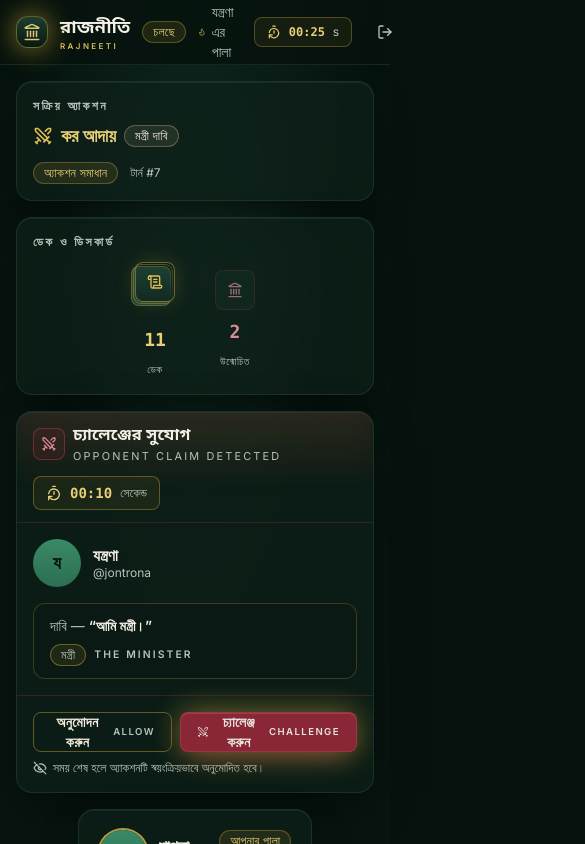
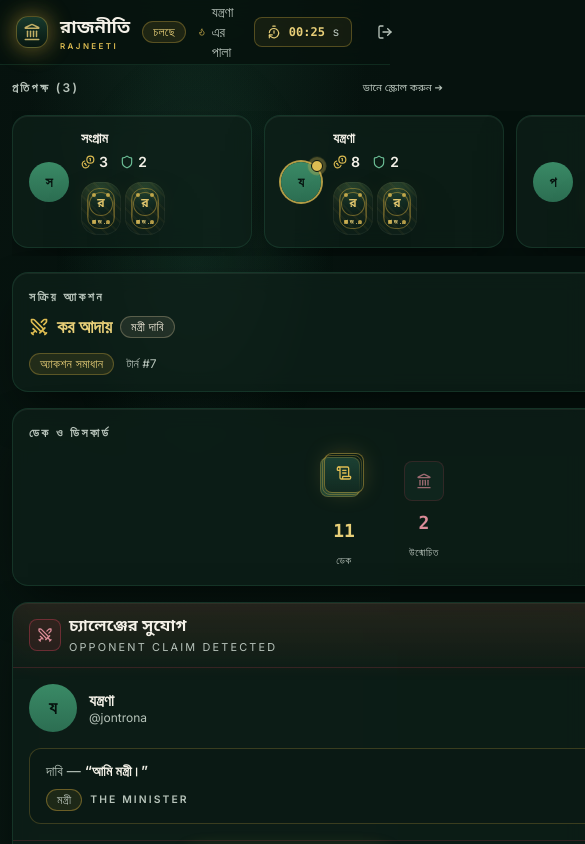
Before and after one commit to AfridiGit065/rajneeti, a Next.js app in the folder frontend/: page /game/1 in a window 390 px wide. Shown: the top 844 px of the page, 585 px wide, since content can reach past the window. Built offline with nearby package versions, Linux system fonts and the light colour scheme.

Commit message:
feat: F23 responsive polish - mobile layouts lint fixes action grid nav improvements

```diff
--- a/frontend/src/app/(app)/history/page.tsx
+++ b/frontend/src/app/(app)/history/page.tsx
@@ -36,7 +36,7 @@ function FilterPills({
     <div
       role="group"
       aria-label="ফলাফল অনুযায়ী ফিল্টার"
-      className="inline-flex rounded-xl border border-forest-500/25 bg-deep-900/80 p-1"
+      className="flex flex-wrap sm:inline-flex rounded-xl border border-forest-500/25 bg-deep-900/80 p-1 gap-1"
     >
       {FILTERS.map((filter) => {
         const active = filter.value === value;
--- a/frontend/src/app/globals.css
+++ b/frontend/src/app/globals.css
@@ -410,122 +410,6 @@ body {
   border: 1px solid rgb(201 165 60 / 0.45);
 }
 
-/* ============================================================
-   F22 — Game over cinematic
-   ============================================================ */
-
-@keyframes victory-flare {
-  0%,
-  100% {
-    opacity: 0.45;
-    transform: scale(0.97);
-  }
-  50% {
-    opacity: 0.9;
-    transform: scale(1.05);
-  }
-}
-
-.animate-victory-flare {
-  animation: victory-flare 7s ease-in-out infinite;
-}
-
-@keyframes trophy-float {
-  0%,
-  100% {
-    transform: translateY(0);
-  }
-  50% {
-    transform: translateY(-7px);
-  }
-}
-
-.animate-trophy-float {
-  animation: trophy-float 5s ease-in-out infinite;
-}
-
-@keyframes ring-orbit {
-  from {
-    transform: rotate(0deg);
-  }
-  to {
-    transform: rotate(360deg);
-  }
-}
-
-.animate-ring-orbit {
-  animation: ring-orbit 28s linear infinite;
-}
-
-@keyframes particle-rise {
-  0% {
-    transform: translateY(0) scale(1);
-    opacity: 0;
-  }
-  12% {
-    opacity: 0.9;
-  }
-  70% {
-    opacity: 0.45;
-  }
-  100% {
-    transform: translateY(-72vh) scale(0.35);
-    opacity: 0;
-  }
-}
-
-.animate-particle-rise {
-  animation-name: particle-rise;
-  animation-timing-function: linear;
-  animation-iteration-count: infinite;
-}
-
-@keyframes gold-shimmer {
-  0% {
-    background-position: 0% 50%;
-  }
-  60% {
-    background-position: 100% 50%;
-  }
-  100% {
-    background-position: 0% 50%;
-  }
-}
-
-.text-gold-shimmer {
-  background-image: linear-gradient(
-    100deg,
-    var(--color-gold-600) 0%,
-    var(--color-gold-300) 45%,
-    var(--color-gold-100) 68%,
-    var(--color-gold-600) 100%
-  );
-  -webkit-background-clip: text;
-  background-clip: text;
-  color: transparent;
-  background-size: 220% auto;
-  animation: gold-shimmer 6s ease-in-out infinite;
-}
-
-@keyframes podium-in {
-  from {
-    opacity: 0;
-    transform: translateY(18px) scale(0.97);
-  }
-  to {
-    opacity: 1;
-    transform: translateY(0) scale(1);
-  }
-}
-
-.animate-podium-in {
-  animation: podium-in 700ms cubic-bezier(0.16, 1, 0.3, 1) both;
-}
-
-/* ============================================================
-   Reduced motion
-   ============================================================ */
-
 @media (prefers-reduced-motion: reduce) {
   *,
   *::before,
@@ -546,3 +430,20 @@ html.reduce-motion *::after {
   transition-duration: 0.01ms !important;
   scroll-behavior: auto !important;
 }
+
+/* ── Scrollbar utilities ─────────────────────────────────── */
+.scrollbar-thin {
+  scrollbar-width: thin;
+  scrollbar-color: var(--color-forest-600) transparent;
+}
+.scrollbar-thin::-webkit-scrollbar {
+  height: 4px;
+  width: 4px;
+}
+.scrollbar-thin::-webkit-scrollbar-track {
+  background: transparent;
+}
+.scrollbar-thin::-webkit-scrollbar-thumb {
+  background-color: var(--color-forest-600);
+  border-radius: 9999px;
+}
--- a/frontend/src/components/game/action-panel.tsx
+++ b/frontend/src/components/game/action-panel.tsx
@@ -124,7 +124,7 @@ export function ActionPanel({
         ) : null}
 
         {/* Action Grid */}
-        <div className="grid grid-cols-1 gap-2.5 sm:grid-cols-2 lg:grid-cols-3 xl:grid-cols-7">
+        <div className="grid grid-cols-2 gap-2 sm:grid-cols-4 lg:grid-cols-7">
           {ACTIONS.map((action) => {
             const disabled = isDisabled(action);
             const isCoup = action.id === "coup";
--- a/frontend/src/components/game/block-system.tsx
+++ b/frontend/src/components/game/block-system.tsx
@@ -311,11 +311,10 @@ export function BlockDialog({
 /** 3. BlockPanel: In-game active block indicator / controller */
 export function BlockPanel({
   activeBlock,
-  currentPlayer: _currentPlayer,
   onOpenDialog,
 }: {
   activeBlock: BlockEvent | null;
-  currentPlayer: GamePlayer;
+  currentPlayer?: GamePlayer;
   onOpenDialog: () => void;
 }) {
   if (!activeBlock) return null;
--- a/frontend/src/components/game/game-board.tsx
+++ b/frontend/src/components/game/game-board.tsx
@@ -13,7 +13,6 @@ import { OpponentSeat } from "./opponent-seat";
 import { OwnCards } from "./own-cards";
 import { ActionPanel } from "./action-panel";
 import { ChallengeFlow } from "./challenge";
-import { GameOverScreen } from "./game-over";
 import { GameLog } from "./game-log";
 import {
   BlockPanel,
@@ -319,37 +318,51 @@ export function GameBoard({ matchId }: { matchId: string }) {
     );
   }
 
-const opponents = game.players
+  const opponents = game.players
     .filter((p) => p.id !== currentPlayer.id)
     .sort((a, b) => a.seatIndex - b.seatIndex);
 
-  // Game over once the match is finished or a single player remains.
-  const survivors = game.players.filter((p) => p.isAlive);
-  const gameOver =
-    game.status === MatchStatus.FINISHED || survivors.length <= 1;
-
-  if (gameOver) {
-    return <GameOverScreen game={game} selfId={selfId} />;
-  }
+  const winner = game.winnerPlayerId
+    ? game.players.find((p) => p.id === game.winnerPlayerId)
+    : null;
 
   return (
     <div className="flex min-h-screen flex-col">
       <GameHeader game={game} selfId={selfId} />
 
-      <main className="mx-auto grid w-full max-w-7xl flex-1 gap-4 px-4 py-4 sm:px-6 lg:grid-cols-[250px_minmax(0,1fr)_300px]">
-        <aside className="order-2 space-y-3 lg:order-1">
+      <main className="mx-auto grid w-full max-w-7xl flex-1 gap-4 px-3 py-3 sm:px-4 sm:py-4 lg:grid-cols-[250px_minmax(0,1fr)_300px]">
+        {/* === Opponents column (sidebar on desktop, horizontal scroll strip on mobile) === */}
+        <aside className="order-1 space-y-3 lg:order-1">
           <div className="flex items-center justify-between">
             <h2 className="text-xs font-semibold uppercase tracking-[0.2em] text-muted">
-              প্রতিপক্ষ
+              প্রতিপক্ষ ({opponents.length})
             </h2>
-            <Badge tone="neutral">{opponents.length}</Badge>
+            <span className="text-[10px] text-muted lg:hidden font-bengali">
+              ডানে স্ক্রোল করুন ➔
+            </span>
+            <Badge tone="neutral" className="hidden lg:inline-flex">{opponents.length}</Badge>
           </div>
-          {opponents.map((player) => (
-            <OpponentSeat key={player.id} player={player} />
-          ))}
+          {/* Scrollable on mobile/tablet, stacked column on desktop */}
+          <div className="flex gap-3 overflow-x-auto pb-2 pt-1 lg:flex-col lg:overflow-visible lg:pb-0 scrollbar-thin">
+            {opponents.map((player) => (
+              <div key={player.id} className="min-w-[240px] sm:min-w-[260px] lg:min-w-0 flex-shrink-0 lg:flex-shrink">
+                <OpponentSeat player={player} />
+              </div>
+            ))}
+          </div>
         </aside>
 
-        <section className="order-1 flex flex-col gap-4 lg:order-2">
+        {/* === Main center column === */}
+        <section className="order-2 flex flex-col gap-4 lg:order-2">
+          {game.status === MatchStatus.FINISHED && winner ? (
+            <div className="flex items-center justify-center gap-2 rounded-2xl border border-gold-500/40 bg-gold-500/10 px-4 py-3">
+              <Trophy className="size-5 text-gold-300" aria-hidden />
+              <p className="font-bengali font-semibold text-gold-200">
+                বিজয়ী: {winner.displayName ?? winner.username}
+              </p>
+            </div>
+          ) : null}
+
           {/* Block result card if recently resolved */}
           {blockResultData && (
             <BlockResult
@@ -389,7 +402,8 @@ const opponents = game.players
           />
         </section>
 
-        <aside className="order-3">
+        {/* === Game Log (hidden on small screens, visible on desktop) === */}
+        <aside className="order-3 hidden lg:block">
           <GameLog entries={game.log} />
         </aside>
       </main>
--- a/frontend/src/components/layout/top-nav.tsx
+++ b/frontend/src/components/layout/top-nav.tsx
@@ -22,6 +22,7 @@ const APP_LINKS = [
   { href: "/leaderboard", label: "লিডারবোর্ড" },
   { href: "/history", label: "ইতিহাস" },
   { href: "/profile", label: "প্রোফাইল" },
+  { href: "/settings", label: "সেটিংস" },
 ];
 
 export function TopNav({ mode = "public" }: { mode?: "public" | "app" }) {
@@ -102,6 +103,24 @@ export function TopNav({ mode = "public" }: { mode?: "public" | "app" }) {
           aria-label="মোবাইল নেভিগেশন"
         >
           <ul className="flex flex-col gap-1">
+            {mode === "app" && user ? (
+              <li className="mb-2 border-b border-forest-500/20 pb-2">
+                <Link
+                  href="/profile"
+                  onClick={() => setMobileOpen(false)}
+                  className="flex items-center gap-3 rounded-lg p-2 hover:bg-deep-700/50"
+                >
+                  <span className="flex size-8 items-center justify-center rounded-full bg-gradient-to-b from-forest-500 to-forest-600 text-xs font-bold text-deep-950">
+                    {user.avatarInitial}
+                  </span>
+                  <div className="flex flex-col leading-tight">
+                    <span className="text-sm font-semibold text-ivory">{user.displayName}</span>
+                    <span className="text-xs text-muted">@{user.username}</span>
+                  </div>
+                  <Badge tone="gold" className="ml-auto text-[10px]">লেভেল {user.level}</Badge>
+                </Link>
+              </li>
+            ) : null}
             {links.map((link) => {
               const active = pathname === link.href || (link.href !== "/" && pathname.startsWith(`${link.href}/`));
               return (
--- a/frontend/src/components/leaderboard/leaderboard-tabs.tsx
+++ b/frontend/src/components/leaderboard/leaderboard-tabs.tsx
@@ -21,7 +21,7 @@ export function LeaderboardTabs({
     <div
       role="tablist"
       aria-label="লিডারবোর্ড ভিউ"
-      className="inline-flex rounded-xl border border-forest-500/25 bg-deep-900/80 p-1"
+      className="flex flex-wrap sm:inline-flex rounded-xl border border-forest-500/25 bg-deep-900/80 p-1 gap-1"
     >
       {TABS.map((tab) => {
         const active = tab.value === value;
```
Also changed, not shown: frontend/src/components/game/card-reveal-elimination.tsx (+12 -12 lines).
